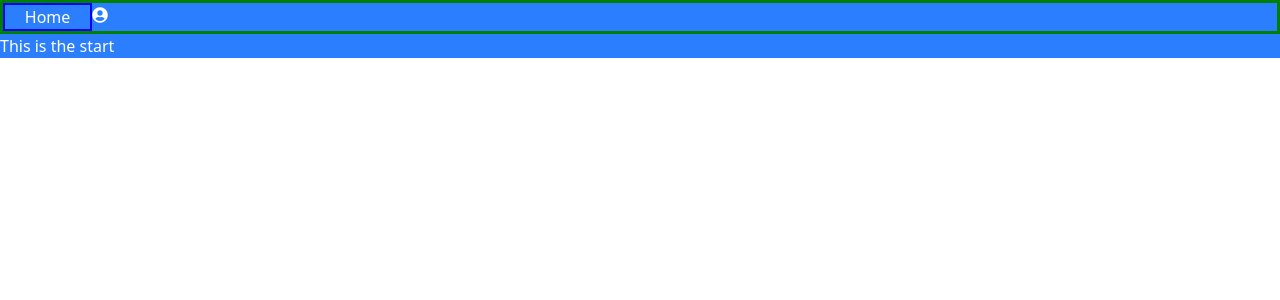
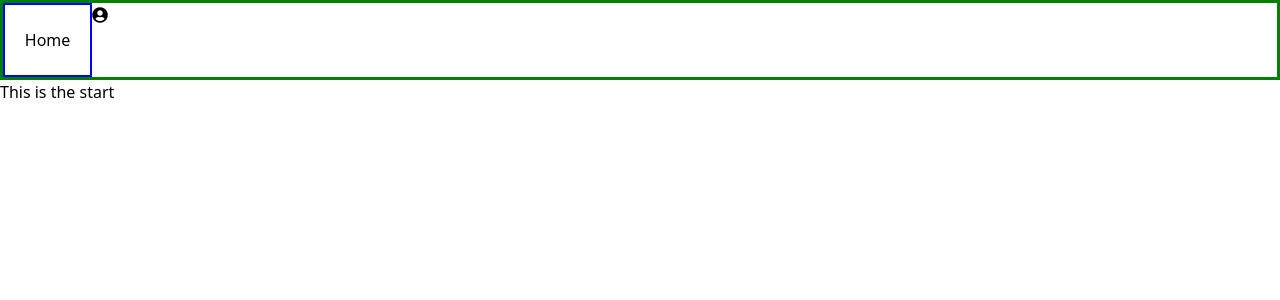
Before and after one commit to alexchrono/MTKdesign, a React (Create React App) app in the folder react-app/: page / in a window 1280 px wide. Shown: the top 300 px of the page. Built offline with nearby package versions, Linux system fonts and the light colour scheme.

Commit message:
modals in place

```diff
--- a/react-app/src/App.js
+++ b/react-app/src/App.js
@@ -4,13 +4,14 @@ import SignupFormPage from "./components/SignupFormPage";
 import LoginFormPage from "./components/LoginFormPage";
 import Navigation from "./components/Navigation";
 import Homepage from './components/Homepage';
+import { ModalProvider, Modal } from "./context/Modal";
 import './output.css';
 
 function App() {
   const [isLoaded, setIsLoaded] = useState(true);
 
   return (
-    <div className="bg-blue-500 text-white">
+    <ModalProvider>
       <Navigation isLoaded={isLoaded} />
       {isLoaded && (
         <Routes>
@@ -19,7 +20,8 @@ function App() {
           <Route path="/signup" element={<SignupFormPage />} />
         </Routes>
       )}
-   </div>
+      <Modal />
+    </ModalProvider>
   );
 }
 
```
